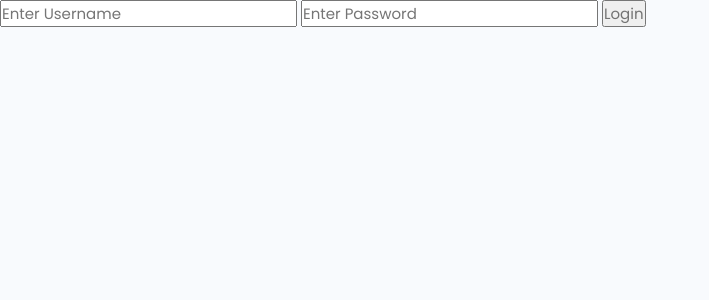
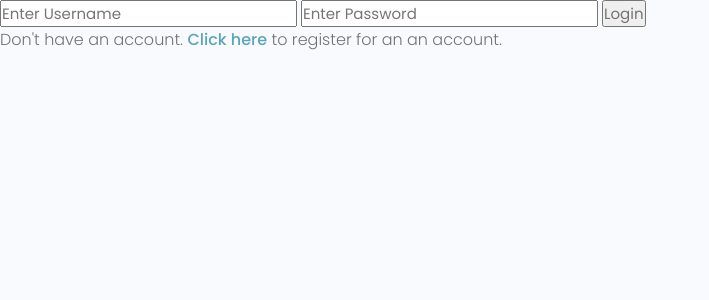
Before and after one commit to York13Pud/python-django-training, a Django app: page /login/ in a window 1280 px wide. Shown: the part 77-377 px from the top of the page, without its empty margins (0-709 px from the left). Run offline with Django 3.2, Linux system fonts and the light colour scheme.

Commit message:
Added user registration section

```diff
--- a/devsearch/users/templates/users/login_register.html
+++ b/devsearch/users/templates/users/login_register.html
@@ -2,11 +2,24 @@
 
 {% block content %}
 
+{% if page == "register" %}
+    <h1>Register User</h1>
+
+    <form action="{% url 'register' %}" method="POST">
+        {% csrf_token %}
+        {{ form.as_p }}
+        <input type="submit" value="Register User" action=>
+    </form>
+
+    <p>Already have an account. <a href="{% url 'login' %}">Click here</a> to login.</p>
+{% else %}
     <form action="{% url 'login' %}" method="POST">
         {% csrf_token %}
         <input type="text" name="username" placeholder="Enter Username"></input>
         <input type="password" name="password" placeholder="Enter Password"></input>
         <input type="submit" value="Login">
     </form>
+    <p>Don't have an account. <a href="{% url 'register' %}">Click here</a> to register for an an account.</p>
+{% endif %}
 
 {% endblock content %}
```
Lines whose indentation alone changed are shown as unchanged.
